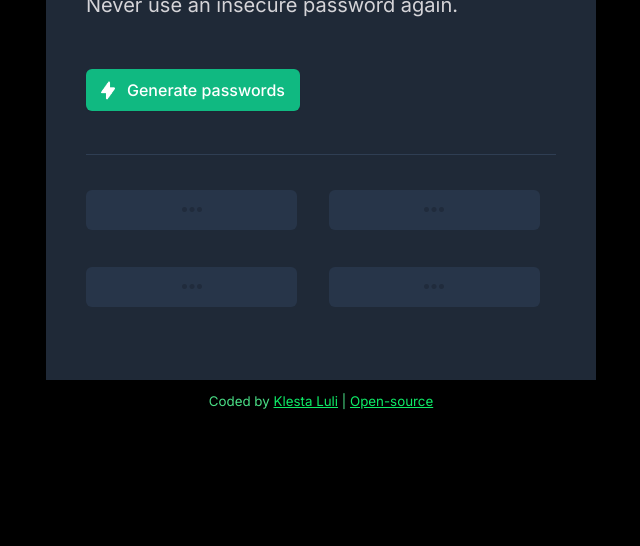
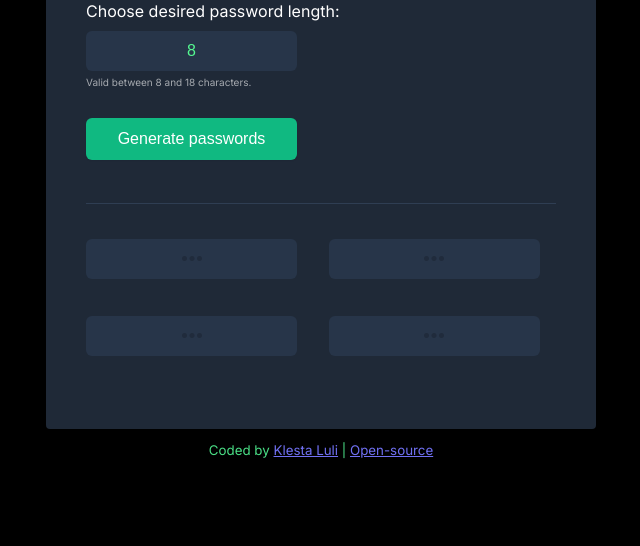
Before and after one commit to klezi10/random-password-generator, a plain HTML site: page index.html in a window 1280 px wide. Shown: the part 254-800 px from the top of the page, without its empty margins (319-959 px from the left). Drawn offline with Linux system fonts and the light colour scheme.

Commit message:
added option for user to input desired length for passwords, updated readme file

```diff
--- a/index.html
+++ b/index.html
@@ -5,7 +5,10 @@
     <meta http-equiv="X-UA-Compatible" content="IE=edge" />
     <meta name="viewport" content="width=device-width, initial-scale=1.0" />
 
-    <meta name="description" content="Generates four passwords at a time. Ability to 1-click password copy to clipboard. Built with vanilla JavaScript, CSS Grid. Responsive." />
+    <meta
+      name="description"
+      content="Generates four passwords at a time. Ability to 1-click password copy to clipboard. Built with vanilla JavaScript, CSS Grid. Responsive."
+    />
     <meta name="author" content="Klesta Luli" />
     <title>Random Password Generator</title>
 
@@ -50,13 +53,27 @@
           <span class="title-white"> Generate a </span>random password
         </h1>
         <p class="title-subheading">Never use an insecure password again.</p>
-        <a href="/" class="generate-btn" id="generate-btn"
-          ><img
+        <br />
+        <form class="passwordLengthForm">
+          <label for="passwordLength"
+            >Choose desired password length:</label>
+            <input
+              id="passwordLength"
+              name="passwordLength"
+              type="number"
+              min="8"
+              max="18"
+              value="8"
+          />
+          <p class="smaller">Valid between 8 and 18 characters.</p>
+        <br />
+        <input type="submit" value="Generate passwords" class="generate-btn" id="generate-btn" >
+          <!-- <img
             src="/images/Icon.png"
             alt="generate password icon"
             class="icon"
-          />Generate passwords</a
-        >
+          /> -->
+      </form>
         <hr />
       </div>
       <div class="container-bottom">
--- a/script.js
+++ b/script.js
@@ -1,37 +1,49 @@
-const chars = `~!@$%^&()_+-=qwertyuiopQWERTYUIOPasdfghjklASDFGHJKLzxcvbnmZXCVBNM?`
-let updatedPasswordList = []
+const chars = `~!@$%^&()_+-=qwertyuiopQWERTYUIOPasdfghjklASDFGHJKLzxcvbnmZXCVBNM?`;
+let updatedPasswordList = [];
 
-const displayPasswords = document.querySelectorAll('.passwords')
-const containerBottom = document.querySelector('.container-bottom')
+const displayPasswords = document.querySelectorAll(".passwords");
+const containerBottom = document.querySelector(".container-bottom");
+const passwordLength = document.querySelector("input");
 
-const btn = document.getElementById('generate-btn')
+const btn = document.getElementById("generate-btn");
 btn.addEventListener("click", (event) => {
-    event.preventDefault()
-    getRandomChars()
-})
+  event.preventDefault();
+  getRandomChars();
+});
 
 function randomElement(array) {
-    return array[Math.floor(Math.random() * array.length)]
+  return array[Math.floor(Math.random() * array.length)];
 }
 
 function getRandomChars() {
-    let firstResult = ''
-    let secondResult = ''
-    let thirdResult = ''
-    let fourthResult = ''
-    for (let i = 0; i < 8; i++) {
-        firstResult += randomElement(chars)
-        secondResult += randomElement(chars)
-        thirdResult += randomElement(chars)
-        fourthResult += randomElement(chars)
+  let chosenLength = Number(passwordLength.value);
+  let firstResult = "";
+  let secondResult = "";
+  let thirdResult = "";
+  let fourthResult = "";
+  for (let i = 1; i <= chosenLength; i++) {
+    if (chosenLength >= 8 && chosenLength <= 18) {
+      firstResult += randomElement(chars);
+      secondResult += randomElement(chars);
+      thirdResult += randomElement(chars);
+      fourthResult += randomElement(chars);
+    } else {
+      alert("Please choose between 8 and 18");
+      chosenLength = null;
     }
-    updatedPasswordList.unshift(firstResult, secondResult, thirdResult, fourthResult)
-        displayFourPasswords()
+  }
+  updatedPasswordList.unshift(
+    firstResult,
+    secondResult,
+    thirdResult,
+    fourthResult
+  );
+  displayFourPasswords();
 }
 
 function displayFourPasswords() {
-    let displayPassHTML = ""
-    updatedPasswordList.forEach(function(element, index) {
+  let displayPassHTML = "";
+  updatedPasswordList.forEach(function (element, index) {
     if (index < 4) {
       displayPassHTML += `
             <input type="text" value="${element}" class="passwords" title="copy to clipboard" readonly>
@@ -39,16 +51,16 @@ function displayFourPasswords() {
     }
   });
   containerBottom.innerHTML = displayPassHTML;
-    copyPassword()
+  copyPassword();
 }
 
 function copyPassword() {
-    let inputs = document.querySelectorAll('.passwords')
+  let inputs = document.querySelectorAll(".passwords");
   for (const input of inputs) {
     input.addEventListener("click", (event) => {
-            let copyText = event.target.value
-            navigator.clipboard.writeText(copyText)
-            alert('Password copied to clipboard')
-        })
+      let copyText = event.target.value;
+      navigator.clipboard.writeText(copyText);
+      alert("Password copied to clipboard");
+    });
   }
 }
--- a/style.css
+++ b/style.css
@@ -4,24 +4,24 @@
 
 body {
   margin: 0;
-    font-family: 'Inter', sans-serif;
+  font-family: "Inter", sans-serif;
   background-color: black;
   color: white;
 }
 
 .container {
-    background: #1F2937;
+  background: #1f2937;
   max-width: 550px;
   width: 100%;
   display: block;
   margin: 10px auto;
-    padding: 118px 40px 46px 40px;
-
+  padding: 50px 40px 46px 40px;
+  border-radius: 4px;
 }
 
 .title {
-    color: #4ADF86;
-    font-family: 'Karla', sans-serif;
+  color: #4adf86;
+  font-family: "Karla", sans-serif;
   font-weight: 800;
   font-size: 40px;
   line-height: 1;
@@ -36,24 +36,43 @@ body {
 
 .title-subheading {
   margin: 0;
-    color: #D5D4D8;
+  color: #d5d4d8;
   font-weight: 400px;
   font-size: 20px;
   line-height: 1.4;
 }
 
-.icon {
+.passwordLengthForm {
+  display: flex;
+  flex-direction: column;
+  margin-top: 30px;
+}
+
+label {
+  margin-bottom: 10px;
+}
+
+#passwordLength {
+  margin-bottom: 0;
+}
+
+.smaller {
+  font-size: 10px;
+  margin-top: 0.5em;
+  font-weight: 400;
+  opacity: 0.6;
+}
+
+/* .icon {
     width: 14px;
     height: 18px;
     margin-right: 12px;
-    transform: translateY(20%);
-}
+} */
 
 .generate-btn {
-    background: #10B981;
+  background: #10b981;
   display: inline-block;
   padding: 9px 15px;
-    margin-top: 50px;
   margin-bottom: 35px;
   text-decoration: none;
   color: #fff;
@@ -64,10 +83,14 @@ body {
   border-radius: 6px;
 }
 
+.generate-btn:hover {
+    cursor: pointer;
+}
+
 hr {
   margin-bottom: 35px;
   border: none;
-    border-bottom: 1px solid #2F3E53;
+  border-bottom: 1px solid #2f3e53;
 }
 
 .container-bottom {
@@ -75,7 +98,6 @@ hr {
   display: grid;
   grid-row-gap: 10px;
   grid-column-gap: 15px;
-
 }
 
 input {
@@ -84,7 +106,7 @@ input {
   border: none;
   border-radius: 6px;
   width: 211px;
-    color: #55F991;
+  color: #55f991;
   font-weight: 500;
   font-size: 16px;
   line-height: 2;
@@ -95,7 +117,7 @@ input {
 
 .passwords:hover {
   cursor: copy;
-    border: 1px solid #D5D4D8;
+  border: 1px solid #d5d4d8;
 }
 
 .three-dot {
@@ -106,11 +128,23 @@ input {
 
 footer {
   text-align: center;
-    color: #4ADF86;
+  color: #4adf86;
 }
 
 a {
-    color: #0eec67;
+  color: #7171f4;
+}
+
+/* Chrome, Safari, Edge, Opera */
+input::-webkit-outer-spin-button,
+input::-webkit-inner-spin-button {
+  -webkit-appearance: none;
+  margin: 0;
+}
+
+/* Firefox */
+input[type=number] {
+  -moz-appearance: textfield;
 }
 
 @media (max-width: 450px) {
```
Also changed, not shown: 1 other file. Lines whose indentation alone changed are shown as unchanged.
